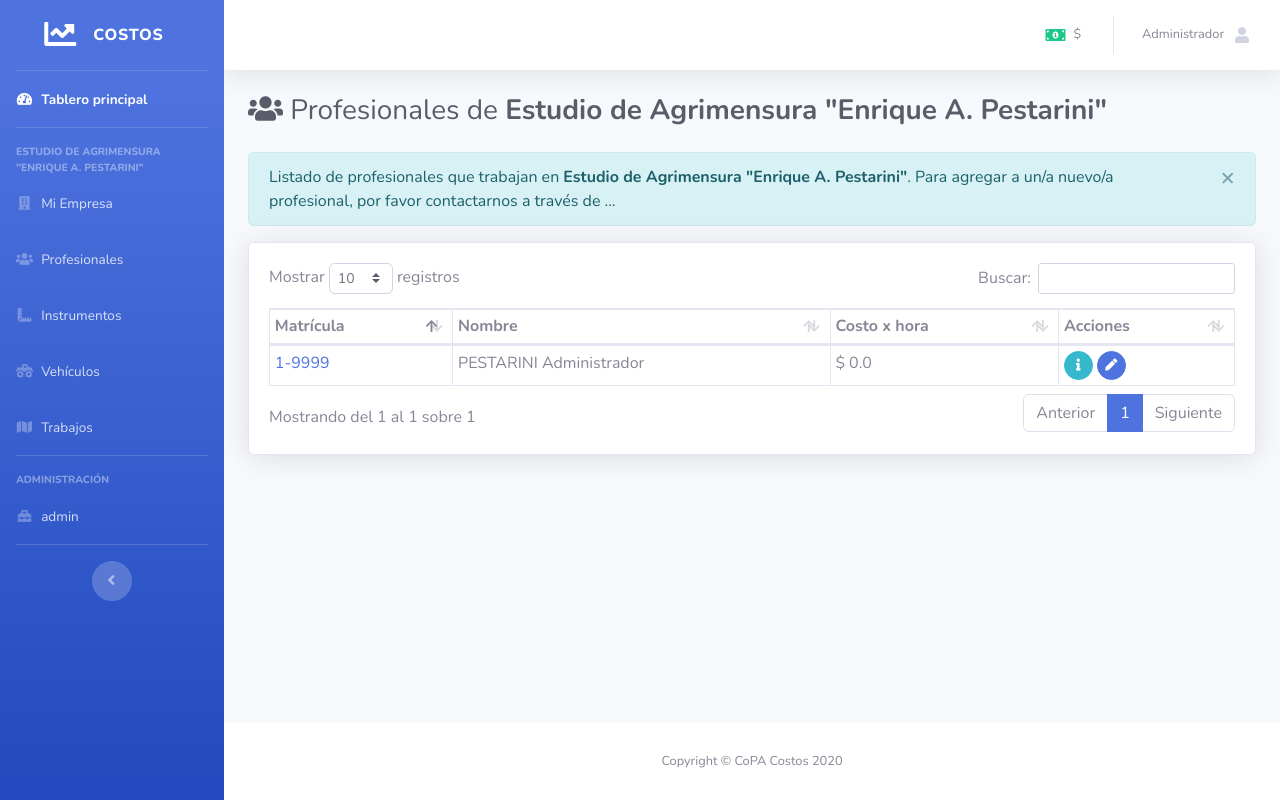
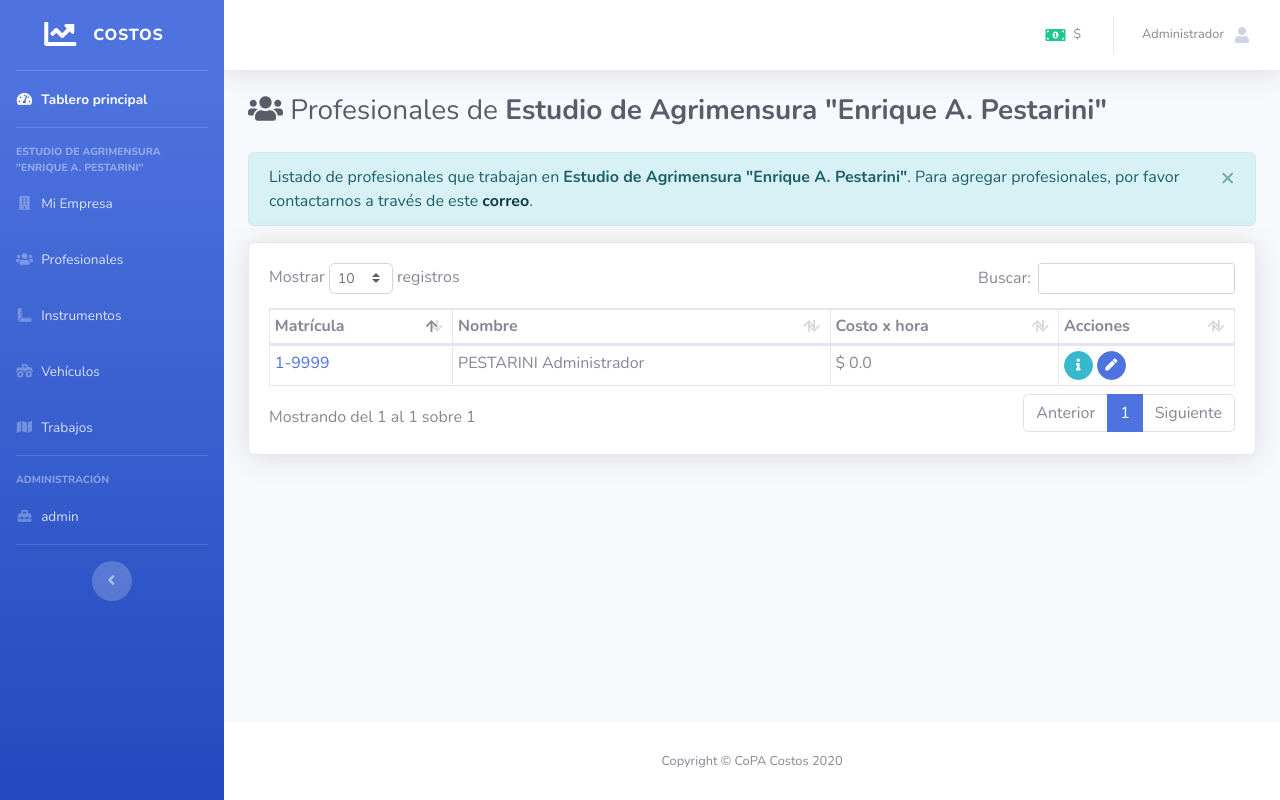
Before and after one commit to quijot/Costos-CoPA, a Django app: page /costos/profesionales/ in a window 1280 px wide. Run offline with Django 3.2, Linux system fonts and the light colour scheme; a user stored in the database is signed in; data comes from the database, SQL or seed files in the repository; data that the repository does not hold is empty; parts of the project's set-up code (start-up, migrations or seed data) failed here and were passed over; some libraries are stand-ins or nearby versions.

Commit message:
Harcoded contact mail to add profesionales
Signed-off-by: quijoT <santiagonob@gmail.com>

```diff
--- a/costos/templates/costos/profesional_list.html
+++ b/costos/templates/costos/profesional_list.html
@@ -14,8 +14,10 @@ Profesionales {% if user.empresa %}de <strong>{{ user.empresa }}</strong>{% endi
 <div class="row">
   <div class="col">
     <div class="alert alert-info alert-dismissible fade show" role="alert">
-      Listado de profesionales que trabajan en <strong>{{ user.empresa }}</strong>. Para agregar a un/a nuevo/a
-      profesional, por favor contactarnos a través de ...
+      Listado de profesionales que trabajan en <strong>{{ user.empresa }}</strong>.
+      Para agregar profesionales, por favor contactarnos a través de este
+      <a class="alert-link"
+        href="mailto:infocostos@copasfn.org.ar?subject=Agregar%20profesionales%20{{ user.empresa }}&body=Agregar%20los%20siguientes%20profesionales%20(matrículas/nombres):%0d%0a">correo</a>.
       <button type="button" class="close" data-dismiss="alert" aria-label="Cerrar">
         <span aria-hidden="true">&times;</span>
       </button>
```
